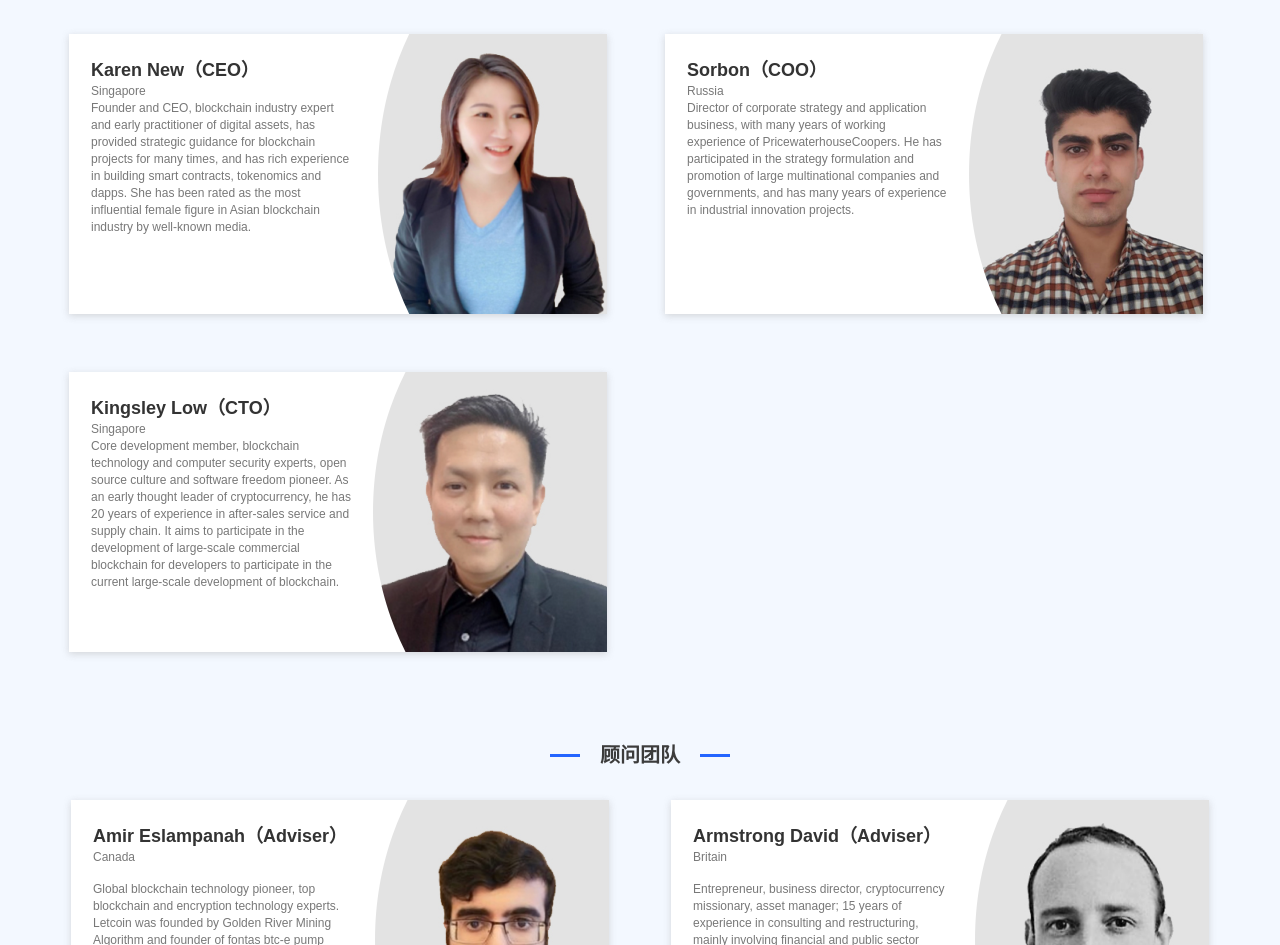
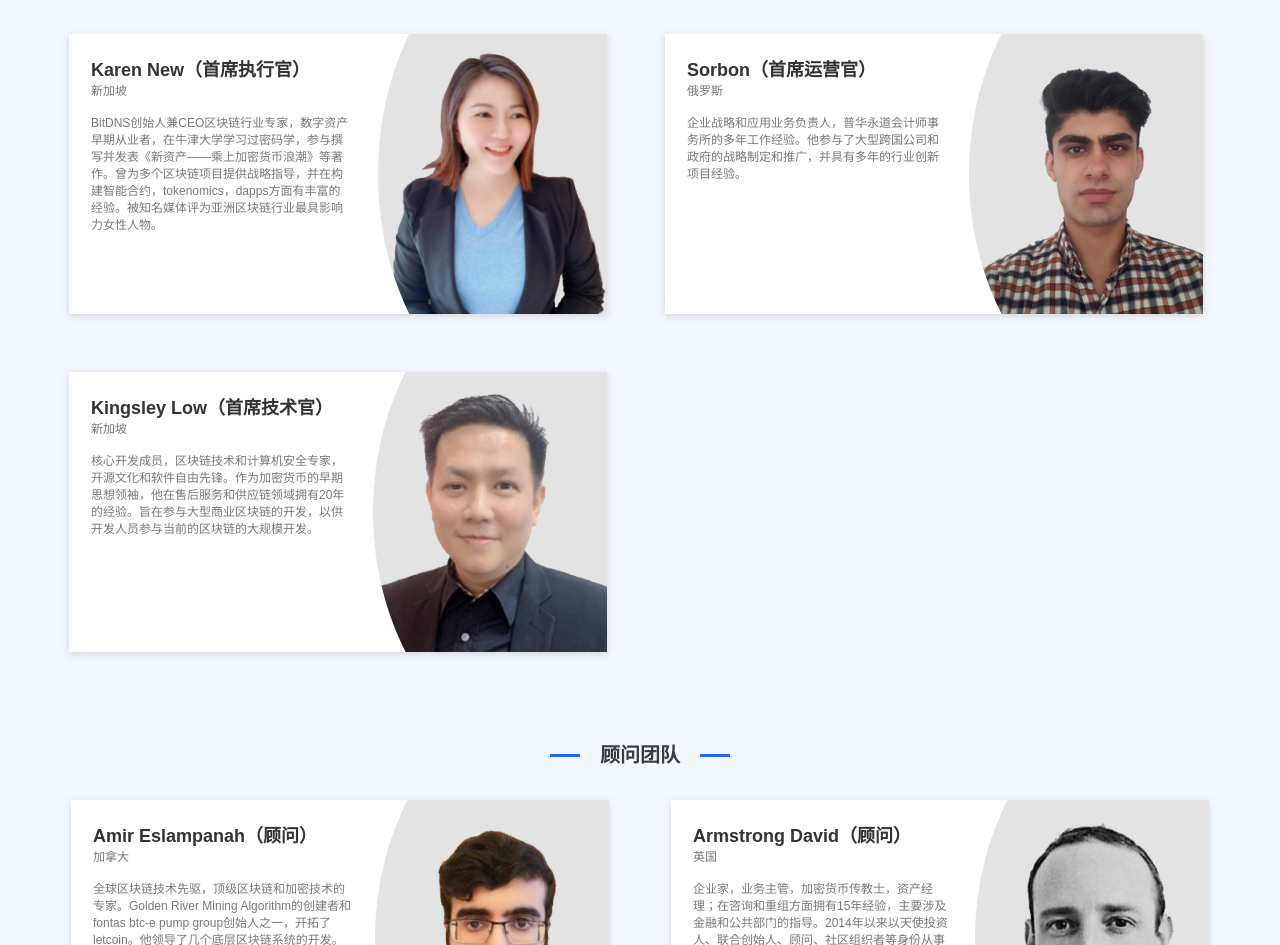
Before and after one commit to nb-web/websit-bitDNS, a Nuxt app: page /about in a window 1280 px wide. Shown: the part 767-1712 px from the top of the page. Built offline with nearby package versions, Linux system fonts and the light colour scheme.

Commit message:
细节修改

```diff
--- a/components/Head.vue
+++ b/components/Head.vue
@@ -313,7 +313,7 @@ export default {
         .children_nav {
           li {
             height: 31px;
-            min-width: 85px;
+            // min-width: 85px;
 
             a {
               height: 31px;
--- a/locales/en-US.json
+++ b/locales/en-US.json
@@ -102,7 +102,23 @@
       "bitDnsTeamTit": "BitDNS team",
       "bitDnsTeamContent": "BitDNS headquarters is located in Singapore with an international in Singapore and Russia. The core team is from Mildsoft, Alibaba, Baidu, PricewaterhouseCoopers, Kenxi, and etc. The founding team are experts in digital assets. And our development team have deep understanding of the Blockchain Technology. ",
       "core":"Core members",
-      "adviser":"Consultant team"
+      "adviser":"Consultant team",
+      "core1Job": "CEO",
+      "core1": "Founder and CEO, blockchain industry expert and early practitioner of digital assets, has provided strategic guidance for blockchain projects for many times, and has rich experience in building smart contracts, tokenomics and dapps. She has been rated as the most influential female figure in Asian blockchain industry by well-known media.",
+      "core2": "Director of corporate strategy and application business, with many years of working experience of PricewaterhouseCoopers. He has participated in the strategy formulation and promotion of large multinational companies and governments, and has many years of experience in industrial innovation projects.",
+      "core2Job": "COO",
+      "core3": "Core development member, blockchain technology and computer security experts, open source culture and software freedom pioneer. As an early thought leader of cryptocurrency, he has 20 years of experience in after-sales service and supply chain. It aims to participate in the development of large-scale commercial blockchain for developers to participate in the current large-scale development of blockchain.",
+      "core3Job": "CTO",
+      "adviser1": "Global blockchain technology pioneer, top blockchain and encryption technology experts. Letcoin was founded by Golden River Mining Algorithm and founder of fontas btc-e pump group. He led the development of several underlying blockchain systems. Former colleague of vitalik batlin, founder of Ethereum.",
+      "adviser1Job": "Adviser",
+      "adviser2": "Entrepreneur, business director, cryptocurrency missionary, asset manager; 15 years of experience in consulting and restructuring, mainly involving financial and public sector guidance. Since 2014, he has been engaged in the blockchain industry as an angel investor, co-founder, consultant, community organizer, etc., and has a profound understanding of blockchain economy and technology.",
+      "adviser2Job": "Adviser",
+      "core1Earth": "Singapore",
+      "core2Earth": "Russia",
+      "core3Earth": "Singapore",
+      "adviser1Earth": "Canada",
+      "adviser2Earth": "Britain"
+
     },
     "footer": {
       "contactUs": "Contact us",
--- a/locales/zh-CN.json
+++ b/locales/zh-CN.json
@@ -106,7 +106,22 @@
       "bitDnsTeamTit": "BitDNS团队",
       "bitDnsTeamContent": "BitDNS在新加坡设有办公场所,且团队国际化水平较高,核心人员来自黴软、阿里、百度、普华永道、肯锡等,每始团队及核自开发团队均是数字资产早期业者,以及区块链的行业专家,在区块链行业有较深的从背,以及技术优势。",
       "core":"核心成员",
-      "adviser":"顾问团队"
+      "adviser":"顾问团队",
+      "core1Job": "首席执行官",
+      "core1": "BitDNS创始人兼CEO区块链行业专家，数字资产早期从业者，在牛津大学学习过密码学，参与撰写并发表《新资产——乘上加密货币浪潮》等著作。曾为多个区块链项目提供战略指导，并在构建智能合约，tokenomics，dapps方面有丰富的经验。被知名媒体评为亚洲区块链行业最具影响力女性人物。",
+      "core2": "企业战略和应用业务负责人，普华永道会计师事务所的多年工作经验。他参与了大型跨国公司和政府的战略制定和推广，并具有多年的行业创新项目经验。",
+      "core2Job": "首席运营官",
+      "core3": "核心开发成员，区块链技术和计算机安全专家，开源文化和软件自由先锋。作为加密货币的早期思想领袖，他在售后服务和供应链领域拥有20年的经验。旨在参与大型商业区块链的开发，以供开发人员参与当前的区块链的大规模开发。",
+      "core3Job": "首席技术官",
+      "adviser1": "全球区块链技术先驱，顶级区块链和加密技术的专家。Golden River Mining Algorithm的创建者和fontas btc-e pump group创始人之一，开拓了letcoin。他领导了几个底层区块链系统的开发。以太坊创始人维塔利克·巴特林前同事。",
+      "adviser1Job": "顾问",
+      "adviser2": "企业家，业务主管，加密货币传教士，资产经理；在咨询和重组方面拥有15年经验，主要涉及金融和公共部门的指导。2014年以来以天使投资人、联合创始人、顾问、社区组织者等身份从事区块链行业，对区块链经济和技术有深刻的了解。",
+      "adviser2Job": "顾问",
+      "core1Earth": "新加坡",
+      "core2Earth": "俄罗斯",
+      "core3Earth": "新加坡",
+      "adviser1Earth": "加拿大",
+      "adviser2Earth": "英国"
     },
     "footer": {
       "contactUs": "联系我们",
--- a/pages/about/index.vue
+++ b/pages/about/index.vue
@@ -31,29 +31,29 @@
         <ul>
           <li class="img1">
             <div>
-              <h3>Karen New（CEO）</h3>
-              <p>Singapore</p>
+              <h3>Karen New（{{$t("about.core1Job")}}）</h3>
+              <p>{{$t("about.core1Earth")}}</p>
               <p
                 class="peopleText"
-              >Founder and CEO, blockchain industry expert and early practitioner of digital assets, has provided strategic guidance for blockchain projects for many times, and has rich experience in building smart contracts, tokenomics and dapps. She has been rated as the most influential female figure in Asian blockchain industry by well-known media.</p>
+              >{{$t("about.core1")}}</p>
             </div>
           </li>
           <li class="img2">
             <div>
-              <h3>Sorbon（COO）</h3>
-              <p>Russia</p>
+              <h3>Sorbon（{{$t("about.core2Job")}}）</h3>
+              <p>{{$t("about.core2Earth")}}</p>
               <p
                 class="peopleText"
-              >Director of corporate strategy and application business, with many years of working experience of PricewaterhouseCoopers. He has participated in the strategy formulation and promotion of large multinational companies and governments, and has many years of experience in industrial innovation projects.</p>
+              >{{$t("about.core2")}}</p>
             </div>
           </li>
           <li class="img3">
             <div>
-              <h3>Kingsley Low（CTO）</h3>
-              <p>Singapore</p>
+              <h3>Kingsley Low（{{$t("about.core3Job")}}）</h3>
+              <p>{{$t("about.core3Earth")}}</p>
               <p
                 class="peopleText"
-              >Core development member, blockchain technology and computer security experts, open source culture and software freedom pioneer. As an early thought leader of cryptocurrency, he has 20 years of experience in after-sales service and supply chain. It aims to participate in the development of large-scale commercial blockchain for developers to participate in the current large-scale development of blockchain.</p>
+              >{{$t("about.core3")}}</p>
             </div>
           </li>
         </ul>
@@ -66,20 +66,20 @@
         <ul>
           <li class="img4">
             <div>
-              <h3>Amir Eslampanah（Adviser）</h3>
-              <p>Canada</p>
+              <h3>Amir Eslampanah（{{$t("about.adviser1Job")}}）</h3>
+              <p>{{$t("about.adviser1Earth")}}</p>
               <p
                 class="peopleText"
-              >Global blockchain technology pioneer, top blockchain and encryption technology experts. Letcoin was founded by Golden River Mining Algorithm and founder of fontas btc-e pump group. He led the development of several underlying blockchain systems. Former colleague of vitalik batlin, founder of Ethereum.</p>
+              >{{$t("about.adviser1")}}</p>
             </div>
           </li>
           <li class="img5">
             <div>
-              <h3>Armstrong David（Adviser）</h3>
-              <p>Britain</p>
+              <h3>Armstrong David（{{$t("about.adviser2Job")}}）</h3>
+              <p>{{$t("about.adviser2Earth")}}</p>
               <p
                 class="peopleText"
-              >Entrepreneur, business director, cryptocurrency missionary, asset manager; 15 years of experience in consulting and restructuring, mainly involving financial and public sector guidance. Since 2014, he has been engaged in the blockchain industry as an angel investor, co-founder, consultant, community organizer, etc., and has a profound understanding of blockchain economy and technology.</p>
+              >{{$t("about.adviser2")}}</p>
             </div>
           </li>
         </ul>
@@ -152,6 +152,9 @@ export default {
   .core {
     width: 100%;
     background: #f3f8ff;
+    .peopleText{
+      margin-top: 15px;
+    }
   }
 
   ul {
@@ -354,7 +357,7 @@ export default {
 
         font-weight: 400;
         color: #787878;
-        line-height: 22px;
+        line-height: normal;
         h3 {
           font-size: 22px;
 
@@ -419,7 +422,7 @@ export default {
 
           font-weight: 400;
           color: #787878;
-          line-height: 22px;
+          line-height: normal;
           h3 {
             font-size: 22px;
 
--- a/pages/product/index.vue
+++ b/pages/product/index.vue
@@ -1094,7 +1094,13 @@ export default {
 
   @media (min-width: 1024px) and (max-width: 1280px) {
     .systemProblems{
+      height: 100%;
       padding-bottom: 41px;
+    }
+
+    .exchangeAndWallet{
+      height: 100%;
+      padding-bottom: 47px;
     }
   }
 
```
Also changed, not shown: locales/globalData.json (+5 -5 lines).
